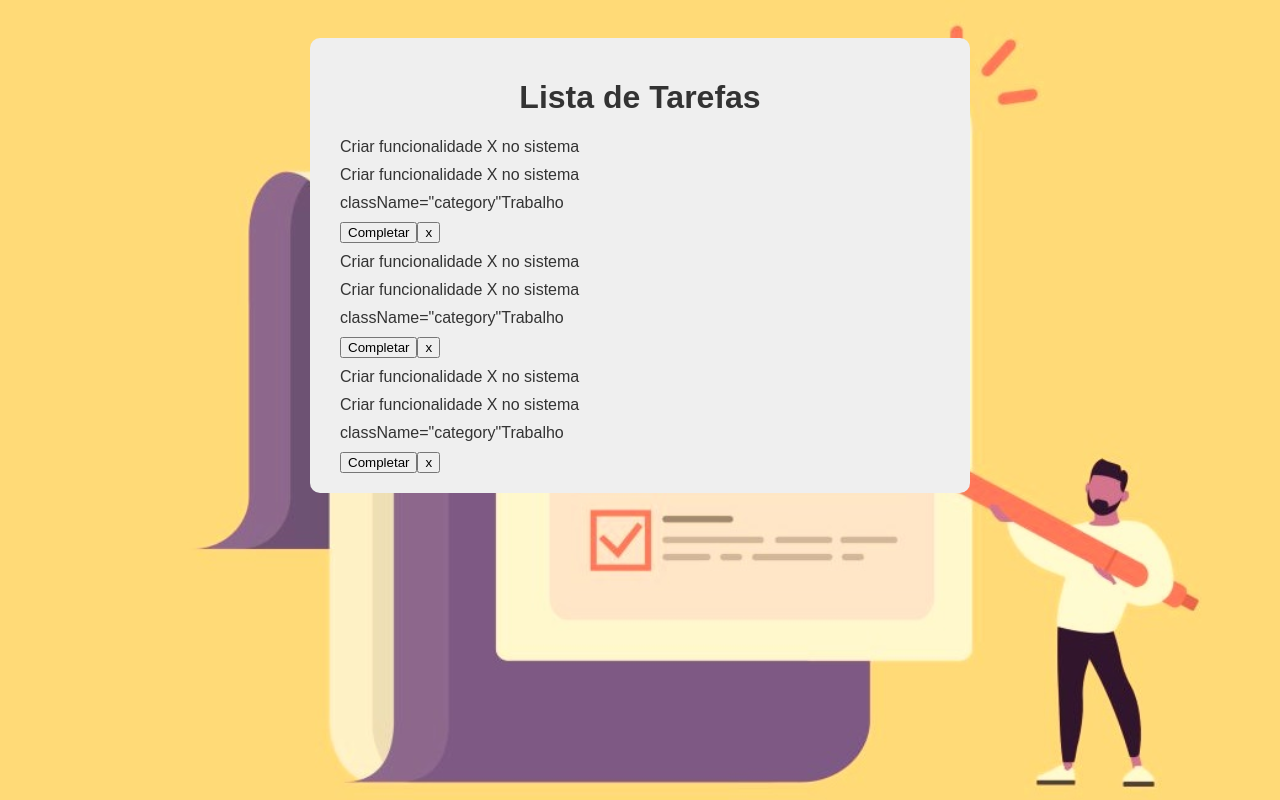
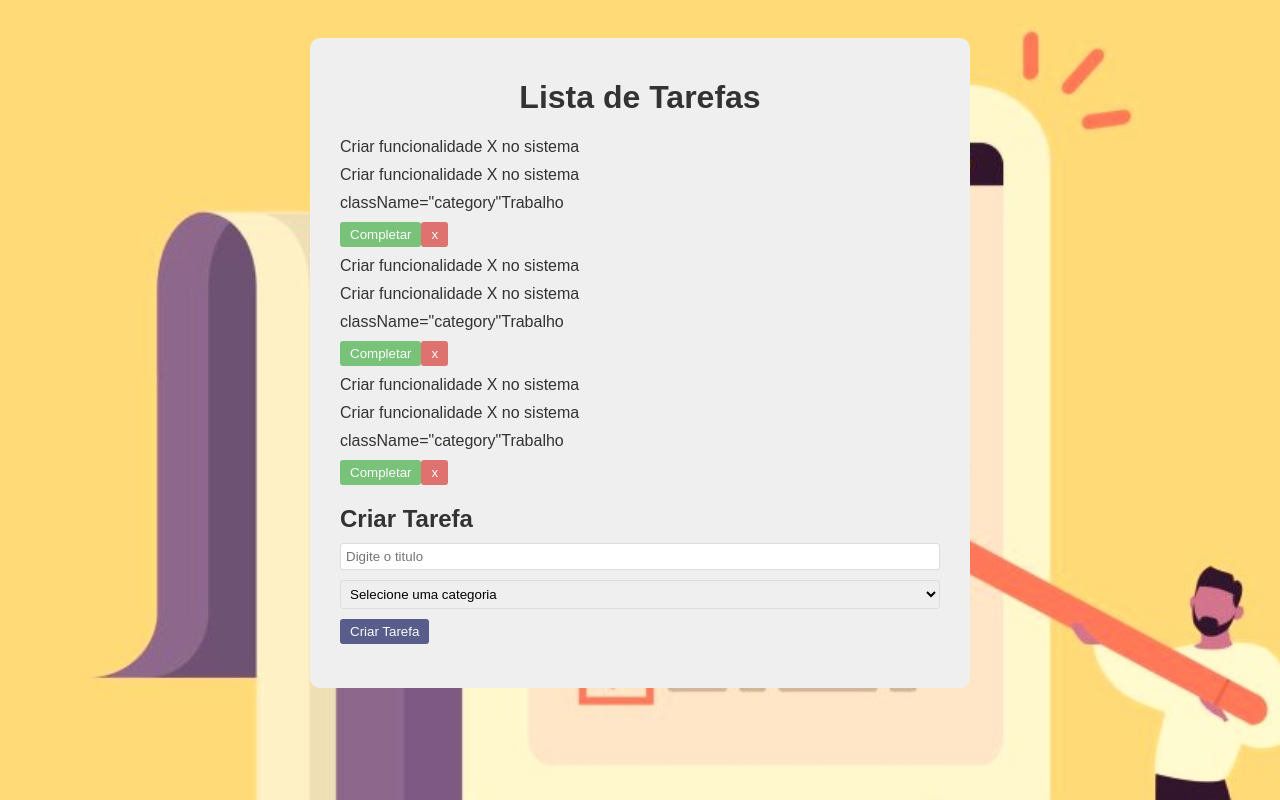
Before and after one commit to elolourenco/Lista-de-tarefas, a React (Vite) app: page / in a window 1280 px wide. Shown: the top 800 px of the page. Built offline with nearby package versions, Linux system fonts and the light colour scheme.

Commit message:
implementando form

```diff
--- a/src/App.css
+++ b/src/App.css
@@ -32,3 +32,38 @@
 input {
   box-sizing: border-box;
 }
+
+button {
+  background-color: #333974;
+  color: #fff;
+  padding: 5px 10px;
+  border: none;
+  border-radius: 3px;
+  cursor: pointer;
+  opacity: .8;
+  transition: .3s;
+}
+
+button:hover {
+ opacity: 1;
+}
+
+.complete {
+  background-color: #5cb85c;
+}
+
+.remove {
+  background-color: #d9534f;
+}
+
+.todo-form {
+  padding-bottom: 1.5rem;
+}
+
+input, select {
+  padding: 5px;
+  margin-bottom: 10px;
+  border: 1px solid #ddd;
+  border-radius: 3px;
+  width: 100%;
+}
--- a/src/App.tsx
+++ b/src/App.tsx
@@ -1,6 +1,7 @@
 import { useState } from 'react'
 import './App.css'
-import Todo from './components/todo'
+import Todo from './components/Todo'
+import TodoForm from './components/TodoForm'
 
 
 
@@ -36,7 +37,9 @@
 
       ))}
     </div>
+    <TodoForm />
   </div>
+
 )
 }
  export default App
--- a/src/components/Todo.tsx
+++ b/src/components/Todo.tsx
@@ -8,9 +8,8 @@
           <p> className="category"{todo.category}</p>
         </div>
         <div>
-          <button>Completar</button>
-          <button>x</button>
-
+          <button className="complete">Completar</button>
+          <button className="remove">x</button>
         </div>
       </div>
     )
--- /dev/null
+++ b/src/components/TodoForm.tsx
@@ -0,0 +1,22 @@
+import React from 'react'
+
+function TodoForm() {
+  return (
+    <div className='todo-form'>
+        <h2>Criar Tarefa</h2>
+        <form>
+            <input type="text" placeholder="Digite o titulo" />
+            <select>
+                <option value="">Selecione uma categoria</option>
+                <option value="Trabalho">Trabalho</option>
+                <option value="Pessoal">Pessoal</option>
+                <option value="Estudos">Estudos</option>
+                </select>
+            <button type='submit'>Criar Tarefa</button>
+        </form>
+
+    </div>
+  )
+}
+
+export default TodoForm
```
